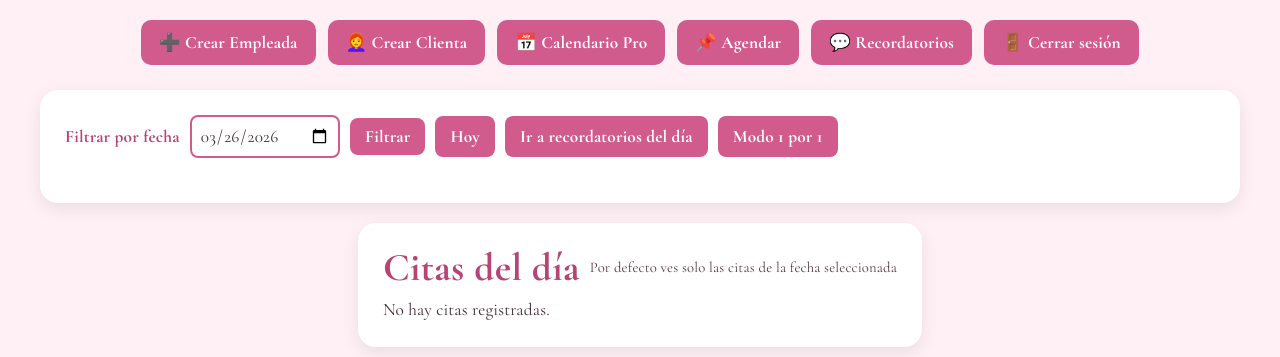
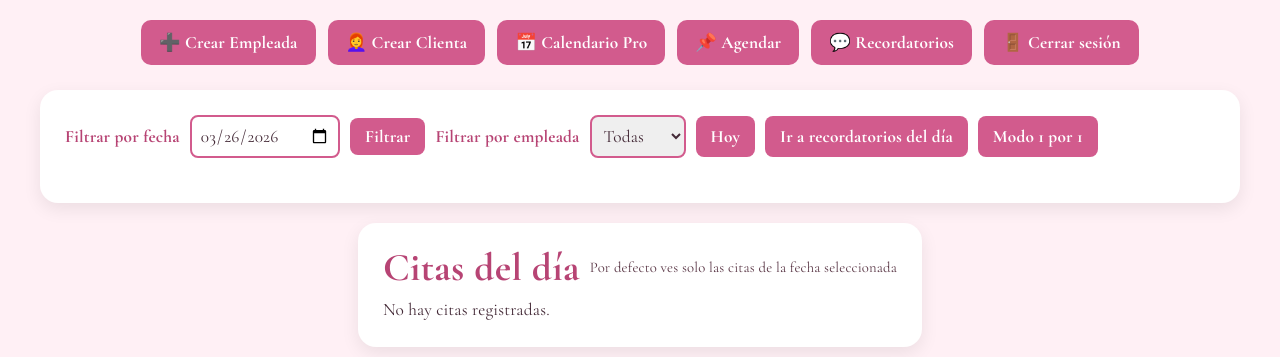
Before and after one commit to andrufit/barby_rose_agenda, a Flask app: page /admin in a window 1280 px wide. Shown: the part 91-448 px from the top of the page. Run offline with Flask 3, Linux system fonts and the light colour scheme; a user stored in the database is signed in; data comes from the database, SQL or seed files in the repository; some libraries are stand-ins or nearby versions.

Commit message:
se agrego un servicio adicional en agendar,html y se agrego un filtro por empleada en admin.html, se modifico app.py para hacer estos cambios

```diff
--- a/app.py
+++ b/app.py
@@ -450,24 +450,30 @@ def admin_panel():
         return guard
 
     fecha = request.args.get("fecha", "").strip() or date.today().isoformat()
+    empleada = request.args.get("empleada", "").strip()
     db = get_db()
     cursor = db.cursor()
 
-    cursor.execute(
-        """
+    if empleada:
+        cursor.execute("""
+        SELECT id, nombre, servicio, fecha, horario, empleada
+        FROM citas
+        WHERE fecha=? AND empleada=?
+        ORDER BY horario
+    """, (fecha, empleada))
+    else:
+     cursor.execute("""
         SELECT id, nombre, servicio, fecha, horario, empleada
         FROM citas
         WHERE fecha=?
         ORDER BY horario
-        """,
-        (fecha,),
-    )
+    """, (fecha,))
     citas = cursor.fetchall()
 
     cursor.execute("SELECT id, nombre, rol FROM empleadas ORDER BY nombre")
     empleadas = cursor.fetchall()
 
-    return render_template("admin.html", citas=citas, empleadas=empleadas, fecha_filtro=fecha, hoy=date.today().isoformat())
+    return render_template("admin.html", citas=citas, empleadas=empleadas, fecha_filtro=fecha,empleada_filtro=empleada, hoy=date.today().isoformat())
 
 
 @app.route("/mis_citas")
@@ -660,6 +666,7 @@ def agendar():
         telefono = request.form.get("telefono", "").strip()
         cliente = request.form.get("nombre", "").strip()
         servicio_id = request.form.get("servicio", "").strip()
+        servicio_extra_id = request.form.get("servicio_extra", "").strip()
         fecha = request.form.get("fecha", "").strip()
         horario = request.form.get("horario", "").strip()
         empleada = request.form.get("empleada", "").strip()
@@ -681,6 +688,15 @@ def agendar():
 
         nombre_servicio = servicio["nombre"]
         duracion = int(servicio["duracion"] or 60)
+
+        # Servicio adicional
+        if servicio_extra_id:
+         cursor.execute("SELECT nombre, duracion FROM servicios WHERE id=?", (servicio_extra_id,))
+        servicio_extra = cursor.fetchone()
+
+        if servicio_extra:
+            nombre_servicio += " + " + servicio_extra["nombre"]
+            duracion += int(servicio_extra["duracion"] or 60)
 
         try:
             datetime.strptime(horario, "%H:%M")
--- a/templates/admin.html
+++ b/templates/admin.html
@@ -21,6 +21,18 @@ table{width:100%;border-collapse:collapse;margin-top:10px}th{background:#d25b8d;
 .btn-delete{background:#b74474;color:white;padding:5px 10px;border-radius:6px;text-decoration:none;font-size:14px}.btn-delete:hover{background:#c04070}.btn-edit{color:#009688;font-weight:700;text-decoration:none}.btn-wa{background:#25D366;color:white;padding:5px 10px;border-radius:6px;text-decoration:none;font-size:14px;font-weight:700}
 .section-title{display:flex;justify-content:space-between;align-items:center;gap:10px;flex-wrap:wrap;margin-bottom:10px}.mini{font-size:.92rem;color:#5c3948}.stack{display:grid;gap:20px}
 @media(max-width:768px){table{font-size:13px}.menu{flex-direction:column;align-items:center}.header{justify-content:center;text-align:center}.brand{flex-direction:column}}
+
+.filtro-empleada{
+  padding:8px;
+  border-radius:8px;
+  border:2px solid #d25b8d;
+}
+
+.filtro-empleada:focus{
+  outline: none;
+  border:2px solid #b74474;
+  box-shadow: 0 0 5px rgba(210, 91, 141, 0.5);
+}
 </style>
 </head>
 <body>
@@ -46,6 +58,15 @@ table{width:100%;border-collapse:collapse;margin-top:10px}th{background:#d25b8d;
     <label>Filtrar por fecha</label>
     <input type="date" name="fecha" value="{{ fecha_filtro }}">
     <button type="submit">Filtrar</button>
+   <label>Filtrar por empleada</label>
+<select name="empleada" class="filtro-empleada">
+  <option value="">Todas</option>
+  {% for emp in empleadas %}
+    <option value="{{ emp[1] }}" {% if empleada_filtro == emp[1] %}selected{% endif %}>
+      {{ emp[1] }}
+    </option>
+  {% endfor %}
+</select>
     <a class="btn-link" href="{{ url_for('admin_panel', fecha=hoy) }}">Hoy</a>
     {% if fecha_filtro %}
     <a class="btn-link" href="{{ url_for('recordatorios_whatsapp', fecha=fecha_filtro) }}">Ir a recordatorios del día</a>
```
Also changed, not shown: templates/agendar.html (+7 -0 lines).
